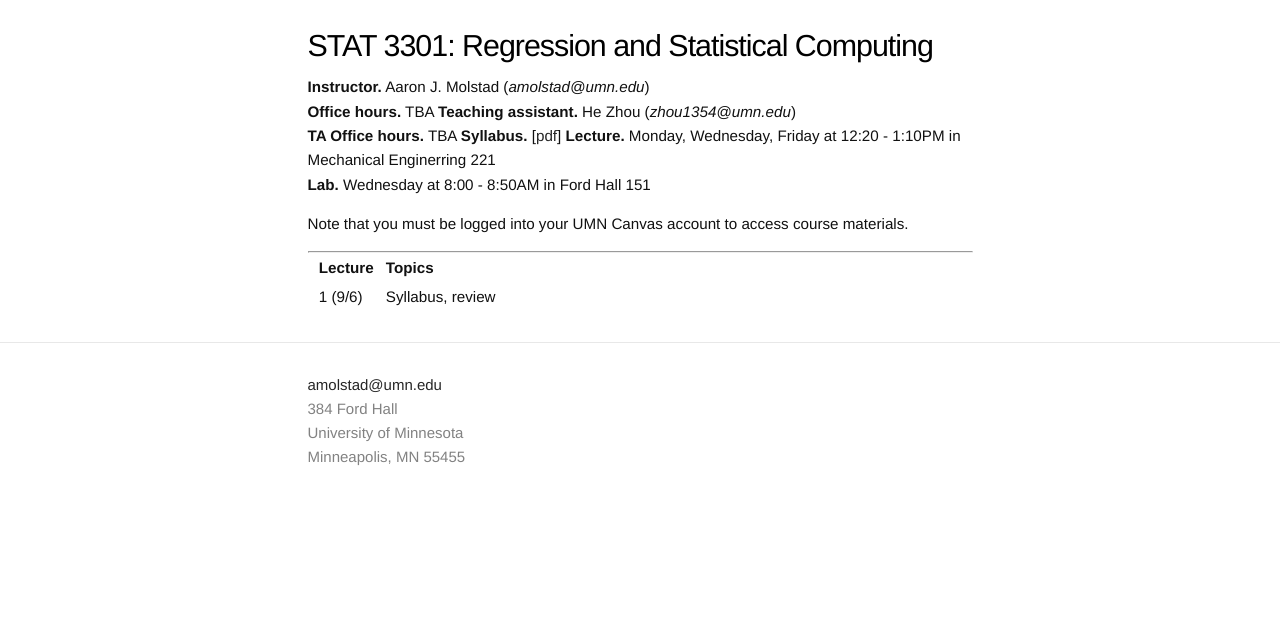
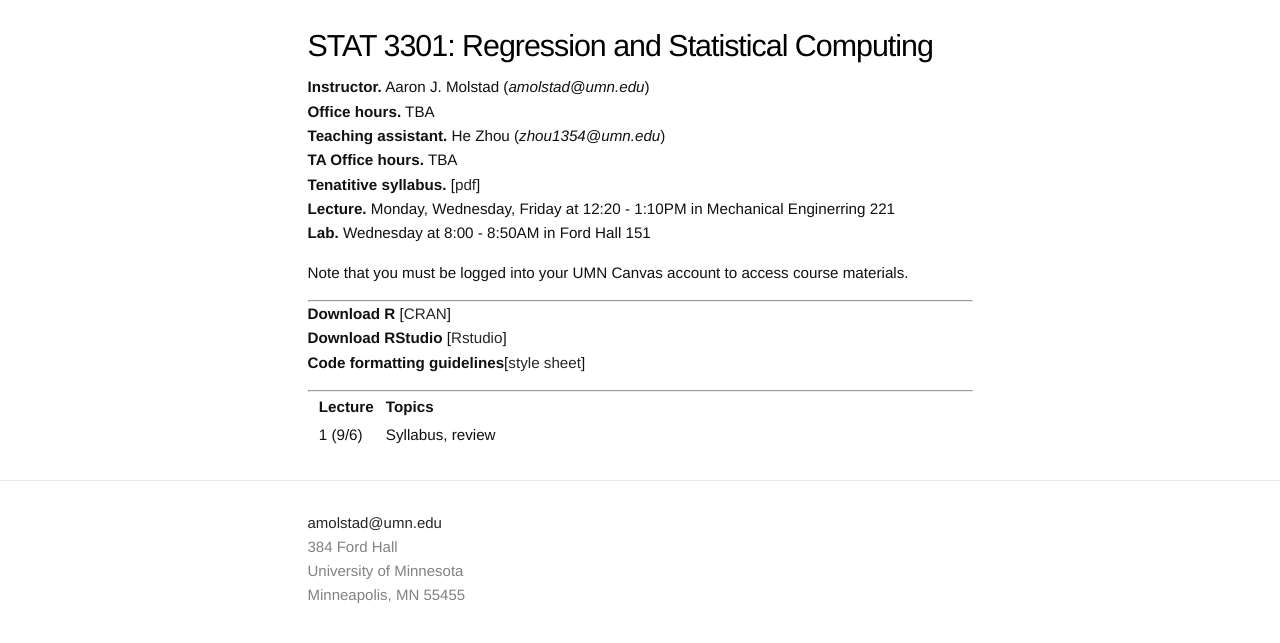
Before and after one commit to ajmolstad/ajmolstad.github.io, a Jekyll site: the page built from F23_STAT3301.md, in a window 1280 px wide. Shown: the top 643 px of the page. Built offline with Jekyll 4.4.1, drawn with Linux system fonts in a browser that asks for light colours.

Commit message:
Update F23_STAT3301.md

```diff
--- a/F23_STAT3301.md
+++ b/F23_STAT3301.md
@@ -9,13 +9,19 @@
 **Office hours.** TBA
 **Teaching assistant.** He Zhou (*zhou1354@umn.edu*)
 **TA Office hours.** TBA
-**Syllabus.** [[pdf](https://ufl.instructure.com/files/75276016/download?download_frd=1)]
+**Tenatitive syllabus.** [[pdf](https://canvas.umn.edu/files/37409328/download?download_frd=1)]
 **Lecture.** Monday, Wednesday, Friday at 12:20 - 1:10PM in Mechanical Enginerring 221
 **Lab.** Wednesday at 8:00 - 8:50AM in Ford Hall 151
 
 Note that you must be logged into your UMN Canvas account to access course materials.
 
----------------
+---------------------
+
+**Download R** [[CRAN](https://cran.r-project.org/)]
+**Download RStudio** [[Rstudio](https://posit.co/download/rstudio-desktop/)]
+**Code formatting guidelines**[[style sheet](https://web.stanford.edu/class/cs109l/unrestricted/resources/google-style.html)]
+
+----------------------
 
 ||  **Lecture** ||  **Topics** ||
 || 1 (9/6)  || Syllabus, review ||
```
